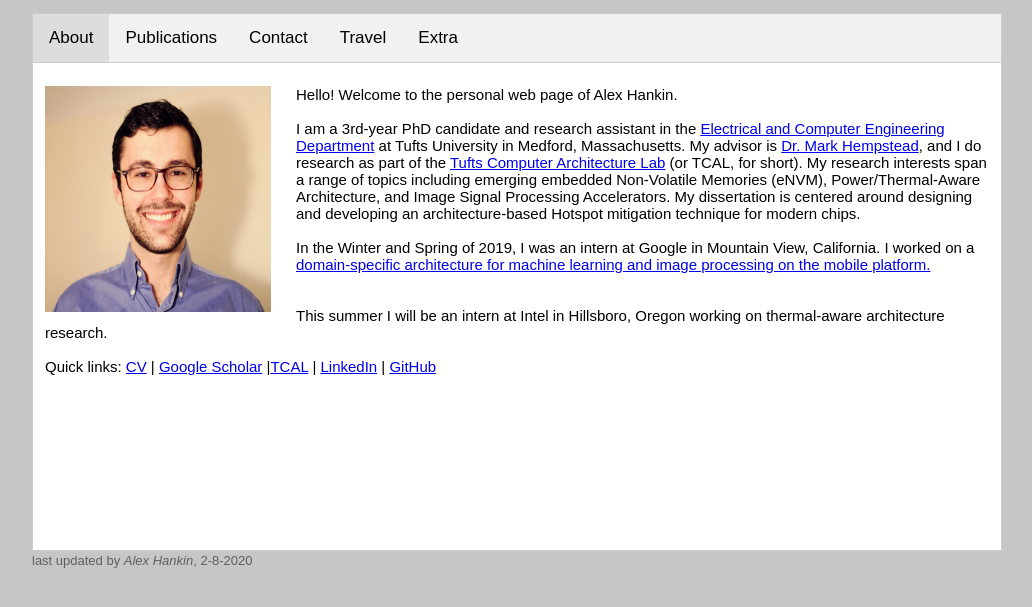
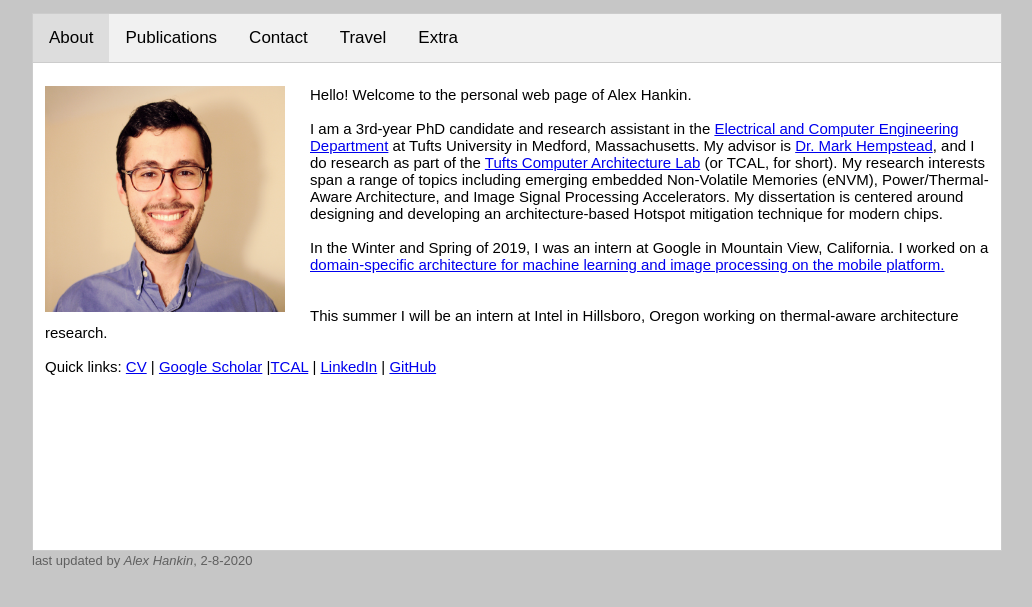
Before and after one commit to hankin0/hankin0.github.io, a Jekyll site: the page built from index.html, in a window 1280 px wide. Shown: the top 607 px of the page, without its empty margins (123-1155 px from the left). Built offline with Jekyll 4.4.1, drawn with Linux system fonts in a browser that asks for light colours.

Commit message:
change image size

```diff
--- a/index.html
+++ b/index.html
@@ -16,7 +16,7 @@ layout: default
       <!-- "About" tab -->
       <div id="About" class="tabcontent">
       <br>
-        <img class="ex2" src="images/Alex_edit_crop_scaled.png" width='226' height='226' align="left">
+        <img class="ex2" src="images/Alex_edit_crop_scaled.png" width='240' height='226' align="left">
 	    Hello! Welcome to the personal web page of Alex Hankin.<br><br>
 	    I am a 3rd-year PhD candidate and research assistant in the <a
             href="https://engineering.tufts.edu/ece/">Electrical and Computer Engineering
```
